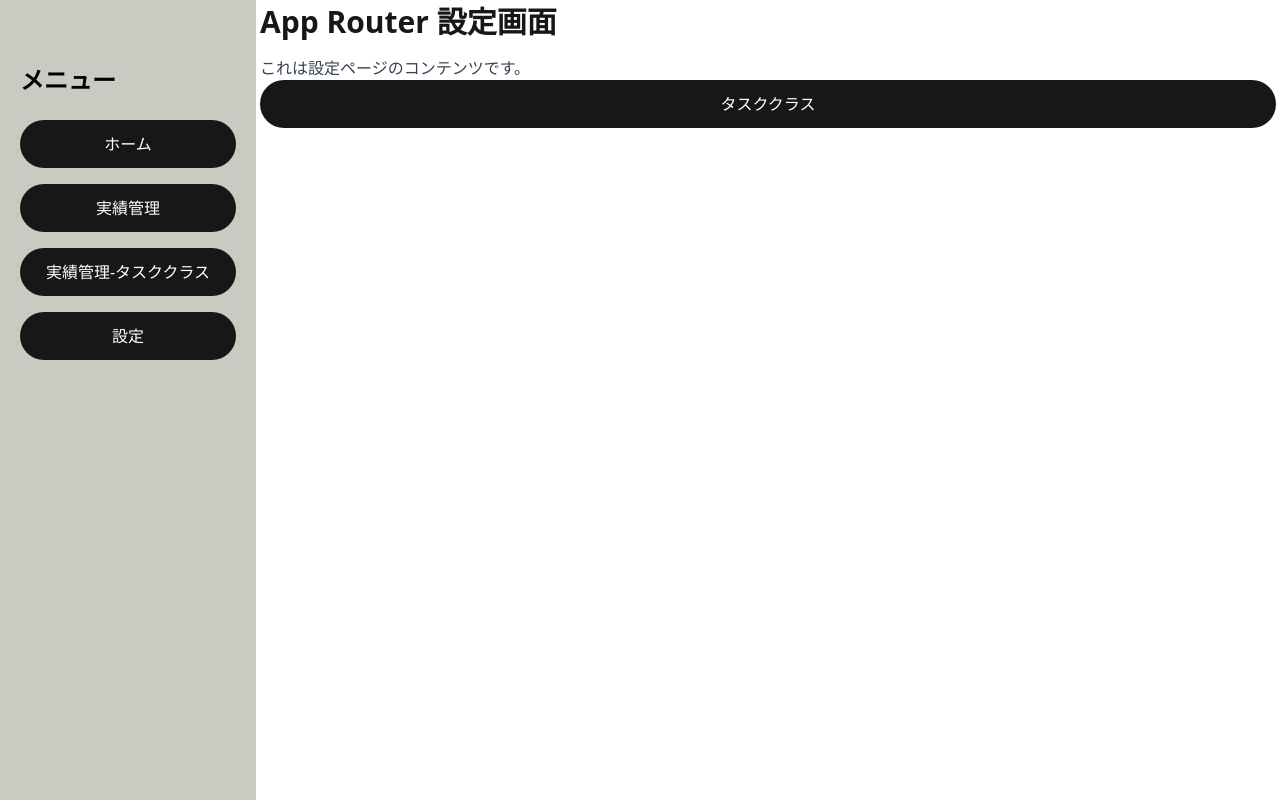
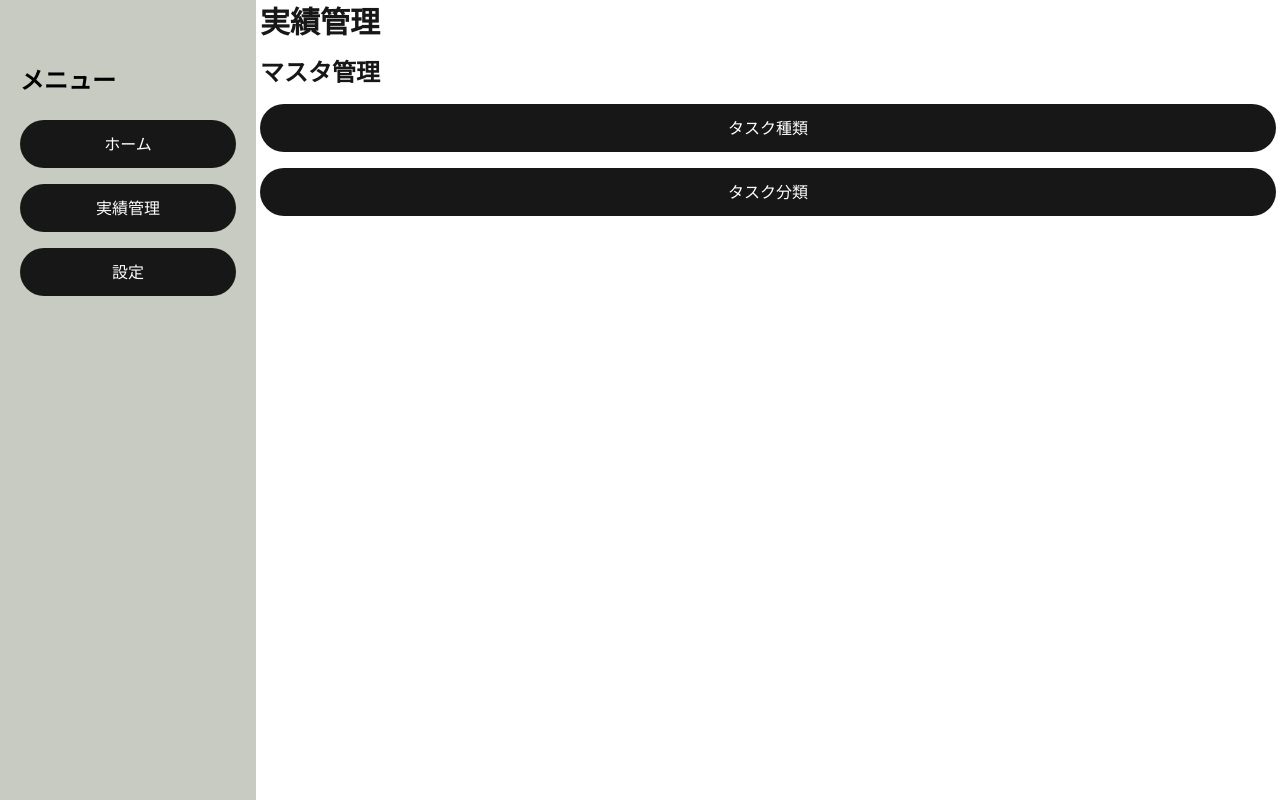
Before and after one commit to loftbett/StudySpace, a Next.js app in the folder achivement/: page /achivements in a window 1280 px wide. Built offline with nearby package versions, Linux system fonts and the light colour scheme.

Commit message:
不要なタスククラスリンクを削除

```diff
--- a/achivement/src/app/achivements/page.tsx
+++ b/achivement/src/app/achivements/page.tsx
@@ -3,12 +3,17 @@ import StyledLink from "../components/StyledLink";
 export default function AchivementsPage() {
     return (
         <>
-            <h1 className="text-3xl font-bold mb-4">App Router 設定画面</h1>
-            <p className="text-gray-700">これは設定ページのコンテンツです。</p>
+            <h1 className="text-3xl font-bold mb-4">実績管理</h1>
 
+            <h2 className="text-2xl font-bold mt-4">マスタ管理</h2>
+            <div className="grid grid-cols-1 gap-4 mt-4">
+            <StyledLink href="/achivements">
+                タスク種類
+            </StyledLink>
             <StyledLink href="/achivements/taskClasses">
-                タスククラス
+                タスク分類
             </StyledLink>
+        </div>
         </>
     );
 }
--- a/achivement/src/app/components/Sidebar.tsx
+++ b/achivement/src/app/components/Sidebar.tsx
@@ -45,15 +45,6 @@ const Sidebar: React.FC<SidebarProps> = ({ isOpen, onClose }) => {
                             </li>
                             <li className="mb-4">
                                 <StyledLink
-                                    href="/achivements/taskClasses"
-                                    className="block text-lg hover:text-blue-400"
-                                    onClick={onClose}
-                                >
-                                    実績管理-タスククラス
-                                </StyledLink>
-                            </li>
-                            <li className="mb-4">
-                                <StyledLink
                                     href="/settings"
                                     className="block text-lg hover:text-blue-400"
                                     onClick={onClose}
--- a/achivement/src/app/page.tsx
+++ b/achivement/src/app/page.tsx
@@ -6,10 +6,10 @@ export default function Home() {
     return (
         <div
             className={clsx(
-                "grid", // グリッドレイアウト化
-                "grid-rows-[20px_1fr_20px]", // グリッドの行のサイズ
-                "items-center", // グリッドアイテムを垂直方向にセンター寄せ
-                "justify-items-center", // グリッドアイテムを水平方向にセンター寄せ
+                "grid",
+                "grid-rows-[20px_1fr_20px]",
+                "items-center",
+                "justify-items-center",
                 "min-h-screen",
                 "p-8",
                 "pb-20",
@@ -20,13 +20,13 @@ export default function Home() {
         >
             <main
                 className={clsx(
-                    "flex", // div要素を立て並び
-                    "flex-wrap", // 画面幅が足りない場合、折り返し
-                    "justify-center", // コンテンツを中央寄せ
-                    "gap-8", // 要素間のスペース
-                    "row-start-2", // 要素の行の開始位置
-                    "items-start", //
-                    "sm:items-center" // sm(640px)を超えると左端になる
+                    "flex",
+                    "flex-wrap",
+                    "justify-center",
+                    "gap-8",
+                    "row-start-2",
+                    "items-start",
+                    "sm:items-center"
                 )}
             >
                 <div className="flex flex-col items-center gap-2">
@@ -35,22 +35,22 @@ export default function Home() {
                         width={180}
                         height={180}
                         className="mt-6 rounded-lg shadow-lg"
-                        objectFit="contain" // 画像のアスペクト比を維持して表示
+                        objectFit="contain"
                         alt="実績管理"
                     />
                     <StyledLink href="/achivements">実績管理</StyledLink>
                 </div>
                 <div className="flex flex-col items-center gap-2">
                     <Image
-                        src="/メイン.png"
+                        src="/おやすみ.png"
                         width={180}
                         height={180}
                         className="mt-6 rounded-lg shadow-lg"
-                        objectFit="contain" // 画像のアスペクト比を維持して表示
-                        alt="実績管理(タスククラス一覧)"
+                        objectFit="contain"
+                        alt="未定"
                     />
-                    <StyledLink href="/achivements/taskClasses">
-                        実績管理(タスククラス一覧)
+                    <StyledLink href="/">
+                        未定
                     </StyledLink>
                 </div>
             </main>
```
Also changed, not shown: achivement/public/おやすみ.png (added).
